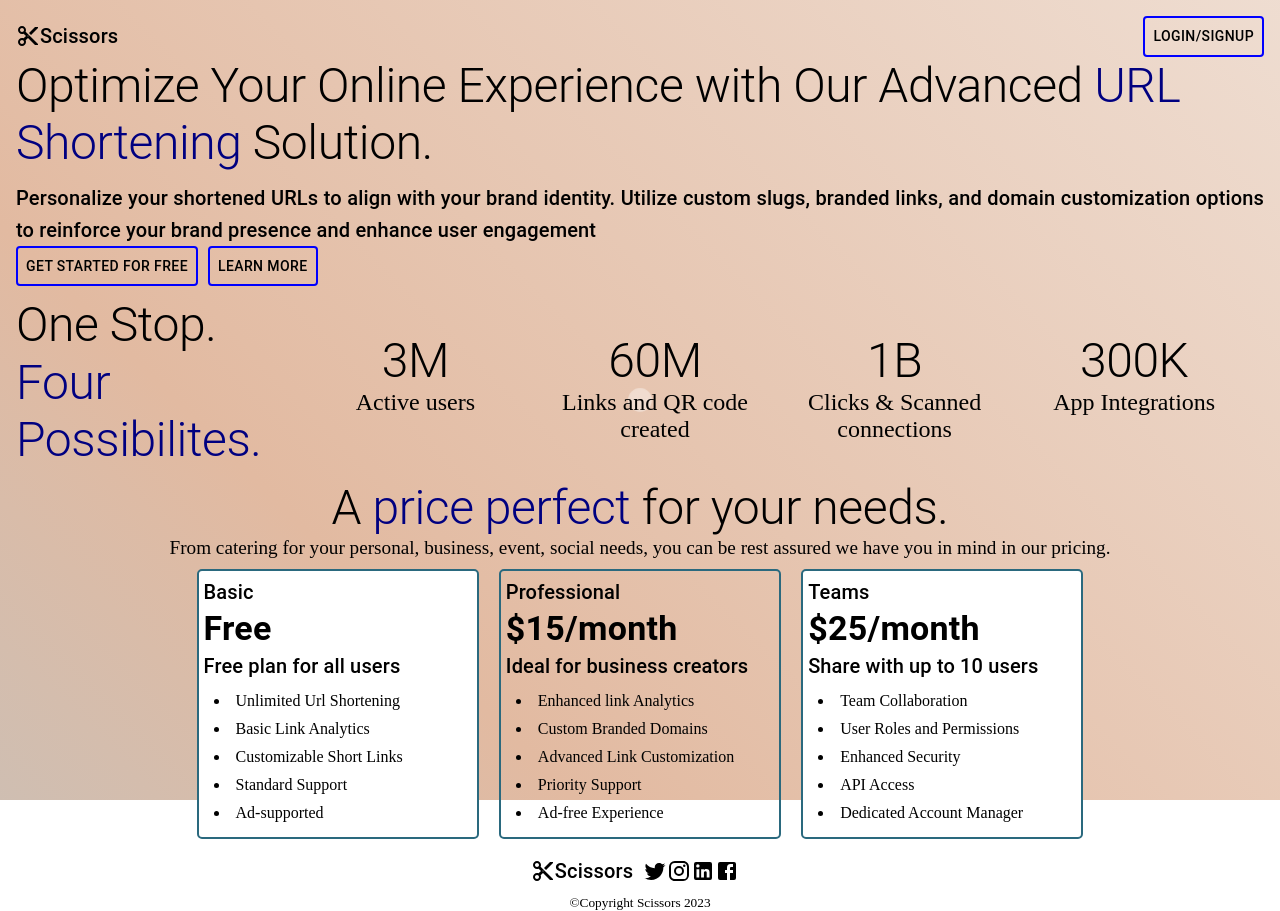
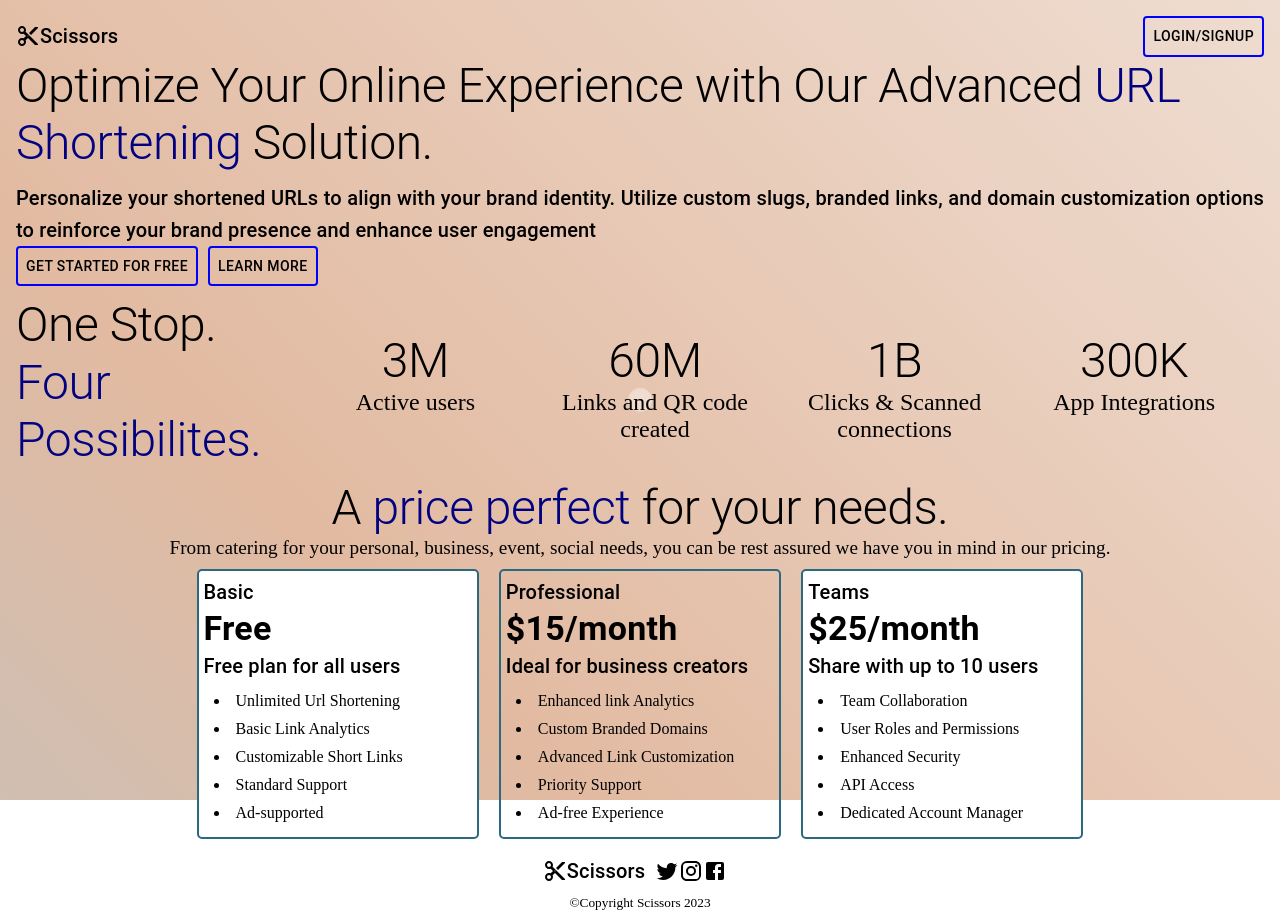
Before and after one commit to M-a-r-i-o-e-r-i-c/scissors, a React (Vite) app: page / in a window 1280 px wide. Built offline with nearby package versions, Linux system fonts and the light colour scheme; no server answers.

Commit message:
another commit

```diff
--- a/src/components/Footer.tsx
+++ b/src/components/Footer.tsx
@@ -2,7 +2,7 @@ import { Typography, Box } from '@mui/material';
 import ContentCutIcon from '@mui/icons-material/ContentCut';
 import TwitterIcon from '@mui/icons-material/Twitter';
 import InstagramIcon from '@mui/icons-material/Instagram';
-import LinkedinIcon from '@mui/icons-material/Linkedin';
+// import LinkedinIcon from '@mui/icons-material/Linkedin';
 import FacebookIcon from '@mui/icons-material/Facebook';
 
 export const Footer = () => {
@@ -45,7 +45,7 @@ export const Footer = () => {
         >
           <TwitterIcon />
           <InstagramIcon />
-          <LinkedinIcon />
+          {/* <LinkedinIcon /> */}
           <FacebookIcon />
         </Box>
       </Box>
```
